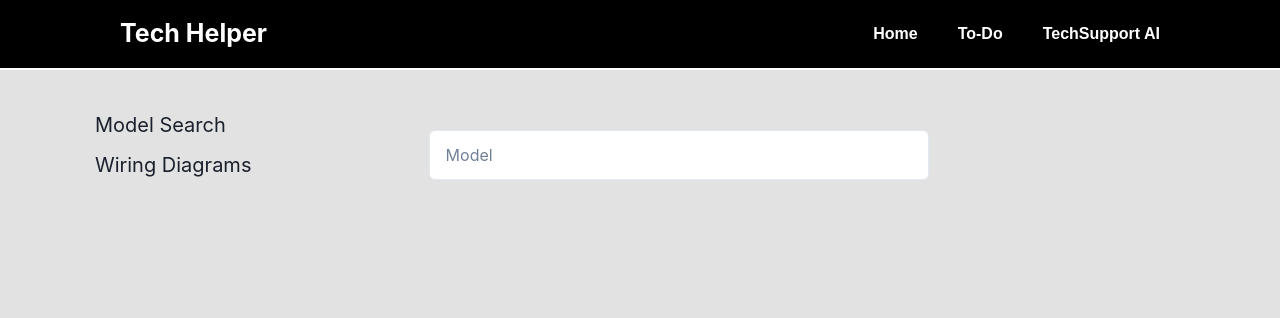
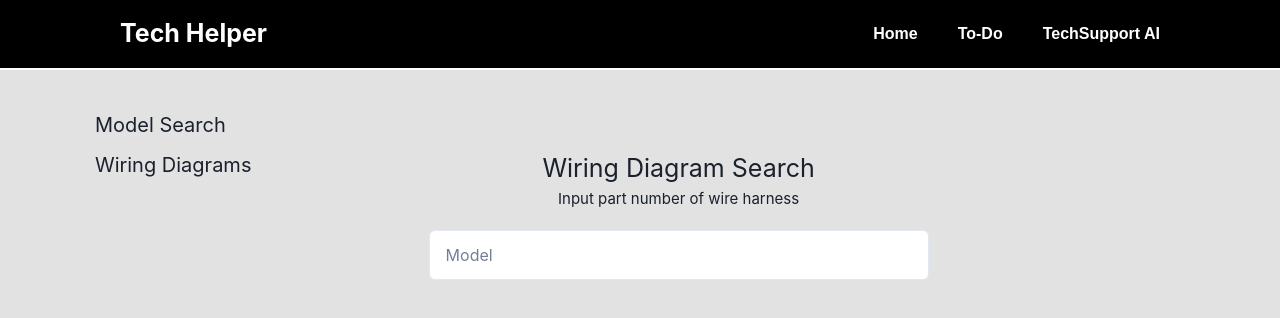
Before and after one commit to Erick-Bravo/tech_helper, a React (Create React App) app: page / in a window 1280 px wide. Both pictures are taken after a click on the element "Wiring Diagrams". Shown: the top 318 px of the page. Built offline with nearby package versions, Linux system fonts and the light colour scheme.

Commit message:
comp naming and padding changes to modelInput

```diff
--- a/src/components/Links_Home/ModelSearch/ModelInput.tsx
+++ b/src/components/Links_Home/ModelSearch/ModelInput.tsx
@@ -4,7 +4,7 @@ import { modelList, modelListTypes } from "../../../data/modelList";
 import { ExternalLinkIcon } from "@chakra-ui/icons";
 import { linkColor, secondary } from "../../../globals";
 
-const ModelSearch = () => {
+const ModelInput = () => {
   const [inputText, setInput] = useState("");
   const [result, setResult] = useState<modelListTypes[]>([
     { id: "Model", name: "Name", status: "Status", link: "" },
@@ -33,7 +33,7 @@ const ModelSearch = () => {
 
   return (
     <>
-      <Flex flexDir="column">
+      <Flex flexDir="column" pb="40px">
         <Input
           placeholder="Model"
           backgroundColor="white"
@@ -74,4 +74,4 @@ const ModelSearch = () => {
   );
 };
 
-export default ModelSearch;
+export default ModelInput;
--- a/src/components/Links_Home/ModelSearch/ModelSearch.tsx
+++ b/src/components/Links_Home/ModelSearch/ModelSearch.tsx
@@ -1,5 +1,5 @@
 import { Flex, Text } from "@chakra-ui/react";
-import ModelSearch from "./ModelInput";
+import ModelInput from "./ModelInput";
 import OldAssModel from "./OldAssInput";
 
 const Search = () => {
@@ -12,7 +12,7 @@ const Search = () => {
           Model Search
         </Text>
         <Text fontSize="15px">Input the letters of model (Example: "UFT")</Text>
-        <ModelSearch />
+        <ModelInput />
       </Flex>
     </Flex>
   );
--- a/src/components/Links_Home/WiringDiagram/WiringInput.tsx
+++ b/src/components/Links_Home/WiringDiagram/WiringSearch.tsx
@@ -26,7 +26,9 @@ const WiringDiagrams = () => {
   };
   return (
     <>
-      <Flex flexDir="column">
+      <Flex p="40px 0px" flexDir="column" justifyContent="center" alignItems="center">
+        <Text fontSize="25px">Wiring Diagram Search</Text>
+        <Text fontSize="15px">Input part number of wire harness</Text>
         <Input
           placeholder="Model"
           backgroundColor="white"
--- a/src/pages/Home.tsx
+++ b/src/pages/Home.tsx
@@ -5,7 +5,7 @@ import GasValves from "../components/Links_Home/GasValves";
 import Sensors from "../components/Links_Home/Sensors";
 import TextLinks from "../components/TextLinks";
 import Search from "../components/Links_Home/ModelSearch/ModelSearch";
-import WiringDiagrams from "../components/Links_Home/WiringDiagram/WiringInput";
+import WiringDiagrams from "../components/Links_Home/WiringDiagram/WiringSearch";
 
 enum HomeSwitch {
   GasValves = "Gas Valves",
```
Also changed, not shown: src/data/wiringList.ts (+68 -3 lines), 1 other file (tests, documents, lock files or other folders).
